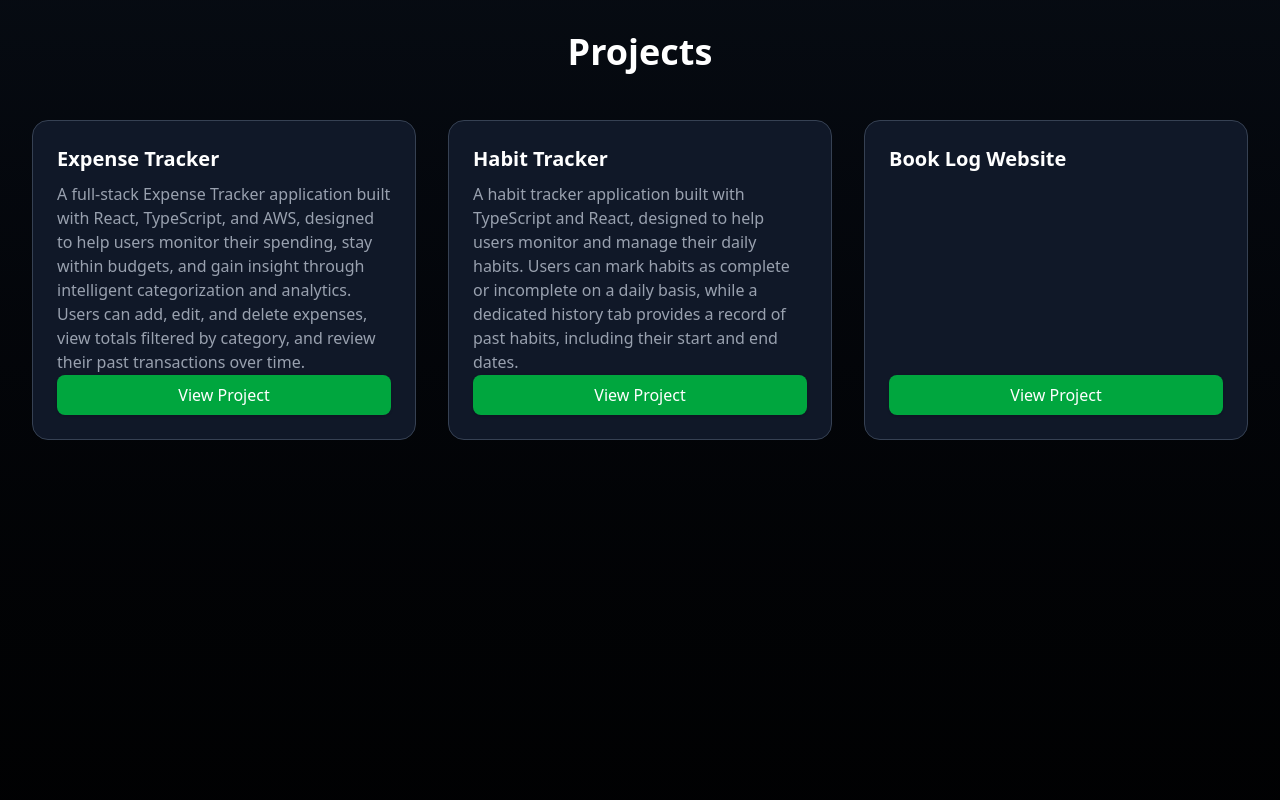
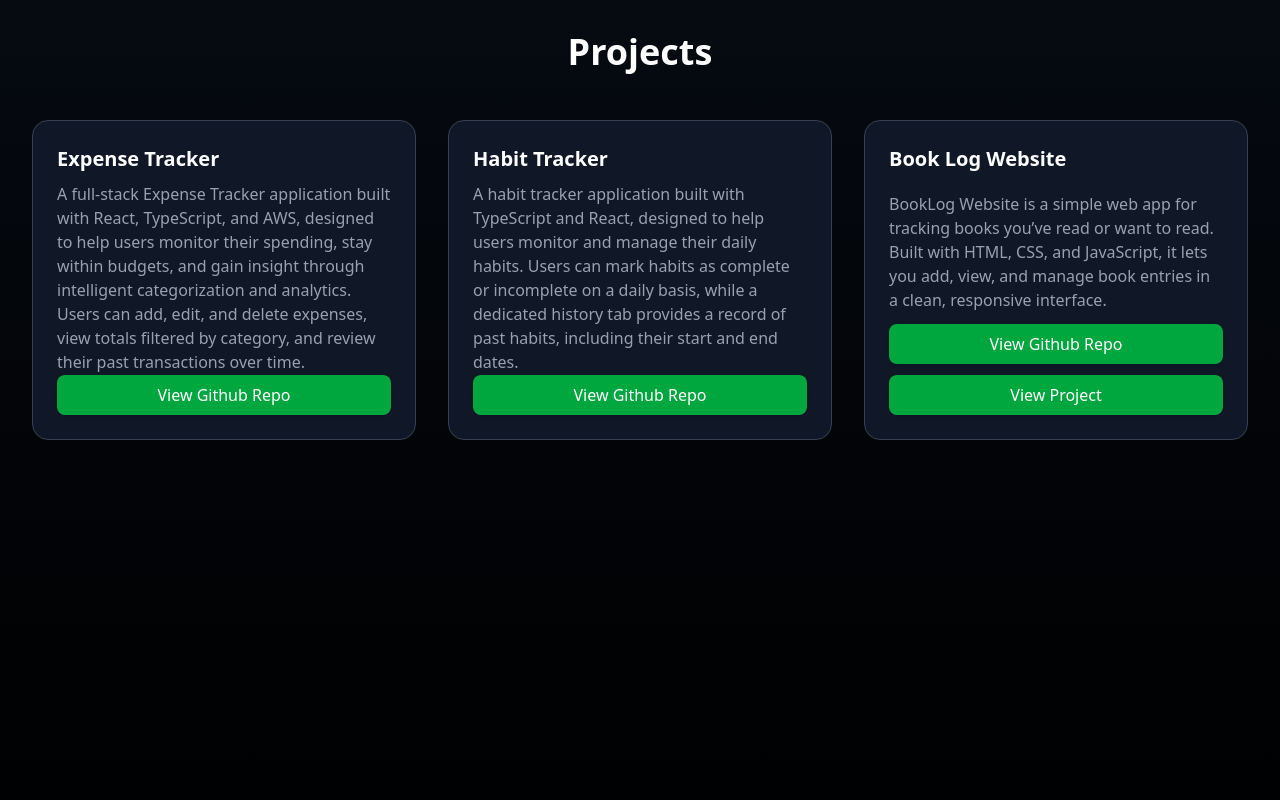
Before and after one commit to asiu3209/Portfolio, a React (Vite) app: page / in a window 1280 px wide. Shown: the part 1420-2220 px from the top of the page. Built offline with nearby package versions, Linux system fonts and the light colour scheme.

Commit message:
Updated 3rd project, added github page link

```diff
--- a/src/components/Projects.tsx
+++ b/src/components/Projects.tsx
@@ -19,8 +19,11 @@ export default function Projects() {
     },
     {
       name: "Book Log Website",
-      description: "",
+      description: `BookLog Website is a simple web app for tracking books you’ve read or want to read.
+      Built with HTML, CSS, and JavaScript, it lets you add, view,
+      and manage book entries in a clean, responsive interface.`,
       link: "https://github.com/asiu3209/bookLogWebsite",
+      pageLink: "https://asiu3209.github.io/bookLogWebsite",
     },
   ];
 
@@ -54,6 +57,14 @@ export default function Projects() {
                 className="px-4 py-2 bg-green-600 text-white rounded-lg shadow hover:bg-green-700 transition"
                 onClick={() => handleRedirect(i.link)}
               >
+                View Github Repo
+              </button>
+            )}
+            {i.pageLink && (
+              <button
+                className="px-4 py-2 bg-green-600 text-white rounded-lg shadow hover:bg-green-700 transition"
+                onClick={() => handleRedirect(i.pageLink)}
+              >
                 View Project
               </button>
             )}
```
